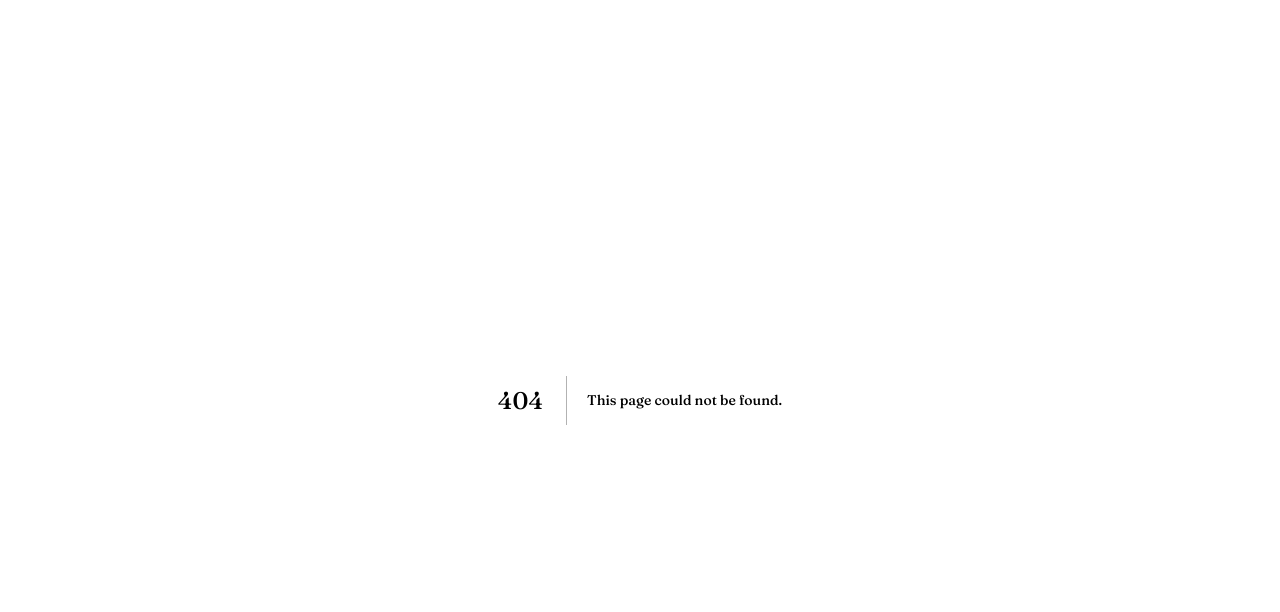
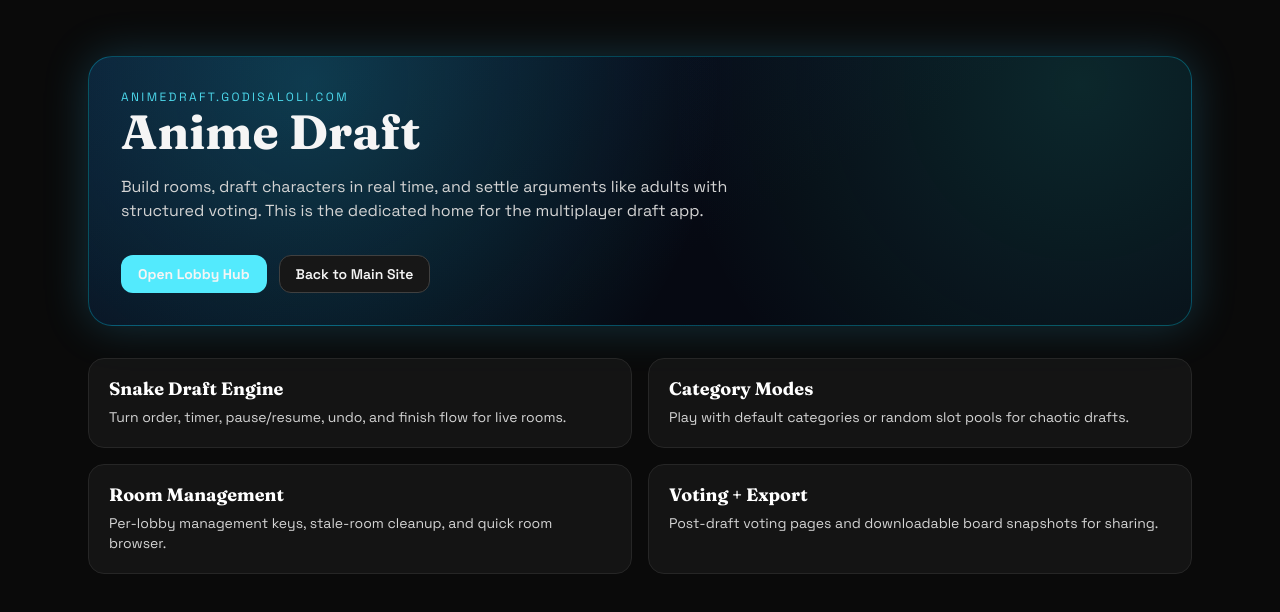
Before and after one commit to clearandsweet/anime-draft, a Next.js app: page /anime-draft in a window 1280 px wide. Before the commit this address had no page. Shown: the top 612 px of the page. Built offline with nearby package versions, Linux system fonts and the light colour scheme.

Commit message:
redesigning draft

```diff
--- /dev/null
+++ b/app/anime-draft/page.tsx
@@ -0,0 +1,67 @@
+import Link from "next/link";
+
+const featureCards = [
+  {
+    title: "Snake Draft Engine",
+    desc: "Turn order, timer, pause/resume, undo, and finish flow for live rooms.",
+  },
+  {
+    title: "Category Modes",
+    desc: "Play with default categories or random slot pools for chaotic drafts.",
+  },
+  {
+    title: "Room Management",
+    desc: "Per-lobby management keys, stale-room cleanup, and quick room browser.",
+  },
+  {
+    title: "Voting + Export",
+    desc: "Post-draft voting pages and downloadable board snapshots for sharing.",
+  },
+];
+
+export default function AnimeDraftLandingPage() {
+  return (
+    <main className="min-h-screen bg-neutral-950 text-neutral-100">
+      <section className="mx-auto max-w-6xl px-6 py-14">
+        <div className="rounded-3xl border border-cyan-400/30 bg-[radial-gradient(circle_at_20%_10%,rgba(34,211,238,0.22),transparent_45%),radial-gradient(circle_at_90%_10%,rgba(45,212,191,0.15),transparent_40%),linear-gradient(150deg,#0a1328,#060912_60%)] p-8 shadow-[0_0_45px_rgba(56,189,248,0.22)]">
+          <p className="text-xs uppercase tracking-[0.2em] text-cyan-300/90">animedraft.godisaloli.com</p>
+          <h1 className="mt-2 text-4xl font-extrabold leading-tight sm:text-5xl">
+            Anime Draft
+          </h1>
+          <p className="mt-4 max-w-2xl text-sm text-neutral-300 sm:text-base">
+            Build rooms, draft characters in real time, and settle arguments like
+            adults with structured voting. This is the dedicated home for the
+            multiplayer draft app.
+          </p>
+
+          <div className="mt-8 flex flex-wrap gap-3">
+            <Link
+              href="/draft"
+              className="rounded-xl border border-cyan-300/70 bg-cyan-300 px-4 py-2 text-sm font-bold text-slate-950 hover:bg-cyan-200"
+            >
+              Open Lobby Hub
+            </Link>
+            <Link
+              href="/"
+              className="rounded-xl border border-neutral-700 bg-neutral-900 px-4 py-2 text-sm font-semibold hover:bg-neutral-800"
+            >
+              Back to Main Site
+            </Link>
+          </div>
+        </div>
+
+        <div className="mt-8 grid gap-4 md:grid-cols-2">
+          {featureCards.map((card) => (
+            <article
+              key={card.title}
+              className="rounded-2xl border border-neutral-800 bg-neutral-900/75 p-5"
+            >
+              <h2 className="text-lg font-bold text-white">{card.title}</h2>
+              <p className="mt-2 text-sm text-neutral-300">{card.desc}</p>
+            </article>
+          ))}
+        </div>
+      </section>
+    </main>
+  );
+}
--- a/app/page.tsx
+++ b/app/page.tsx
@@ -181,7 +181,7 @@ export default function HomePage() {
           <article className="geo-box geo-draft-box">
             <h2 className="blink">ANIME DRAFT</h2>
             <p>The draft app is alive and hosted at animedraft.godisaloli.com.</p>
-            <a className="geo-button" href="https://animedraft.godisaloli.com" target="_blank" rel="noreferrer">ENTER THE DRAFT</a>
+            <a className="geo-button" href="https://animedraft.godisaloli.com/anime-draft" target="_blank" rel="noreferrer">ENTER THE DRAFT</a>
             <a className="geo-button alt" href="https://animedraft.godisaloli.com/draft" target="_blank" rel="noreferrer">LOBBY ROOMS</a>
           </article>
 
--- a/middleware.ts
+++ b/middleware.ts
@@ -6,7 +6,7 @@ export function middleware(request: NextRequest) {
 
   if (host === "animedraft.godisaloli.com" && request.nextUrl.pathname === "/") {
     const url = request.nextUrl.clone();
-    url.pathname = "/draft";
+    url.pathname = "/anime-draft";
     return NextResponse.redirect(url);
   }
 
```
